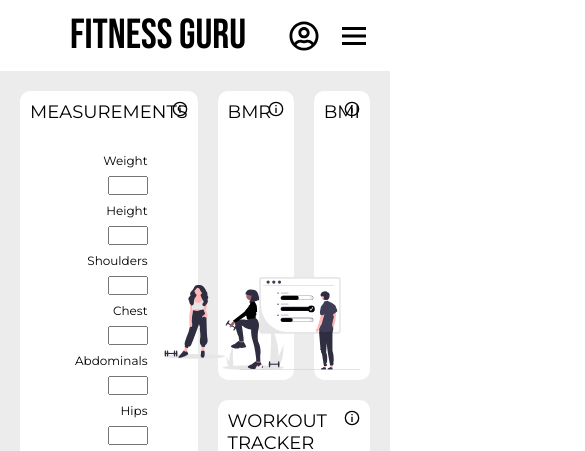
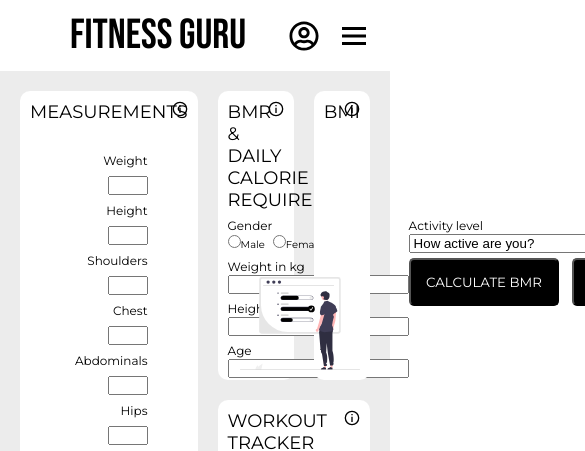
Before and after one commit to JKukielski/Projekt-ko-cowy, a React (Create React App) app: page /fitness in a window 390 px wide. Shown: the top 451 px of the page, 585 px wide, since content can reach past the window. Built offline with nearby package versions, Linux system fonts and the light colour scheme.

Commit message:
visual aspect of bmr section withour responsiveness

```diff
--- a/src/components/BMR.jsx
+++ b/src/components/BMR.jsx
@@ -1,18 +1,74 @@
-import React from 'react'
-import './bmr.scss';
-import images from '../constants/images';
-import {GrCircleInformation} from 'react-icons/gr';
+import React from "react";
+import "./bmr.scss";
+import { GrCircleInformation } from "react-icons/gr";
 const BMR = () => {
   return (
     <div className="app__bmr">
-      <GrCircleInformation
-      color="#000"
-      fontSize={16}
-      />
-      <h2 className="app__bmr-heading">BMR</h2>
-      <img src={images.personalTrainer} alt="" />
+      <GrCircleInformation color="#000" fontSize={16} />
+      <h2 className="app__bmr-heading">BMR & DAILY CALORIE REQUIREMENT</h2>
+      <div className="app__bmr-calculator_container">
+        <div className="app__bmr-calculator__data">
+          <div className="input-container">
+            <label className="app__bmr-label">Gender</label>
+            <label className="app__bmr-label_radio">
+              <br />
+              <input type="radio" name="gender" id="genderM" value="1" />
+              Male
+            </label>
+            <label className="app__bmr-label_radio">
+              <input type="radio" name="gender" id="genderF" value="2" />
+              Female
+            </label>
+          </div>
+          <div className="input-container">
+            <label htmlFor="bmr-weight" className="app__bmr-label">
+              Weight in kg
+            </label>
+            <br />
+            <input type="number" id="bmr-weight" />
+          </div>
+          <div className="input-container">
+            <label htmlFor="bmr-height" className="app__bmr-label">
+              Height in cm
+            </label>
+            <br />
+            <input type="number" id="bmr-height" />
+          </div>
+          <div className="input-container">
+            <label htmlFor="bmr-age" className="app__bmr-label">
+              Age
+            </label>
+            <br />
+            <input type="number" id="bmr-age" />
+          </div>
+        </div>
+        <div className="app__bmr-workout">
+          <div className="input-container">
+            <label className="app__bmr-label">Activity level</label>
+            <br />
+            <select name="activity" className="app__bmr-activity">
+              <option value="">How active are you?</option>
+              <option value="1.2">Sedentary: little or no exercise</option>
+              <option value="1.375">Exercise 1-3 times/week</option>
+              <option value="1.55">Exercise 4-5 times/week</option>
+              <option value="1.725">
+                Daily exercise or intense exercise 3-4 times/week
+              </option>
+              <option value="1.9">Intense exercise 6-7 times/week</option>
+            </select>
+          </div>
+          <div className="app__bmr-buttons">
+            <button type="button" className="app__bmr-button">
+              CALCULATE BMR
+            </button>
+            <button type="button" className="app__bmr-button">
+              CALCULATE CALORIES
+            </button>
+          </div>
+        </div>
+      </div>
     </div>
-  )
-}
+  );
+};
 
-export default BMR
+export default BMR;
--- a/src/components/bmr.scss
+++ b/src/components/bmr.scss
@@ -26,3 +26,46 @@
         right: 10px;
     }
 }
+
+.app__bmr-calculator_container {
+    display: flex;
+    justify-content: space-around;
+    width: 100%;
+    padding: 0 0 10px 0;
+
+    .app__bmr-buttons {
+        width: 100%;
+        display: flex;
+        justify-content: space-between;
+        button {
+            background-color: $primary-color;
+            color: $white-color;
+            padding: 6px;
+            font-family: $primary-font;
+            border-radius: 5px;
+            cursor: pointer;
+            width: 48%;
+            margin-bottom: 3px;
+        }
+    }
+
+}
+
+.input-container {
+    margin: 5px 0;
+}
+
+.app__bmr-label {
+    font-family: $primary-font;
+    font-size: 12px;
+}
+
+.app__bmr-label_radio {
+    font-family: $primary-font;
+    font-size: 10px;
+    margin-right: 8px;
+}
+
+.app__bmr-activity option {
+    font-family: $primary-font;
+}
```
